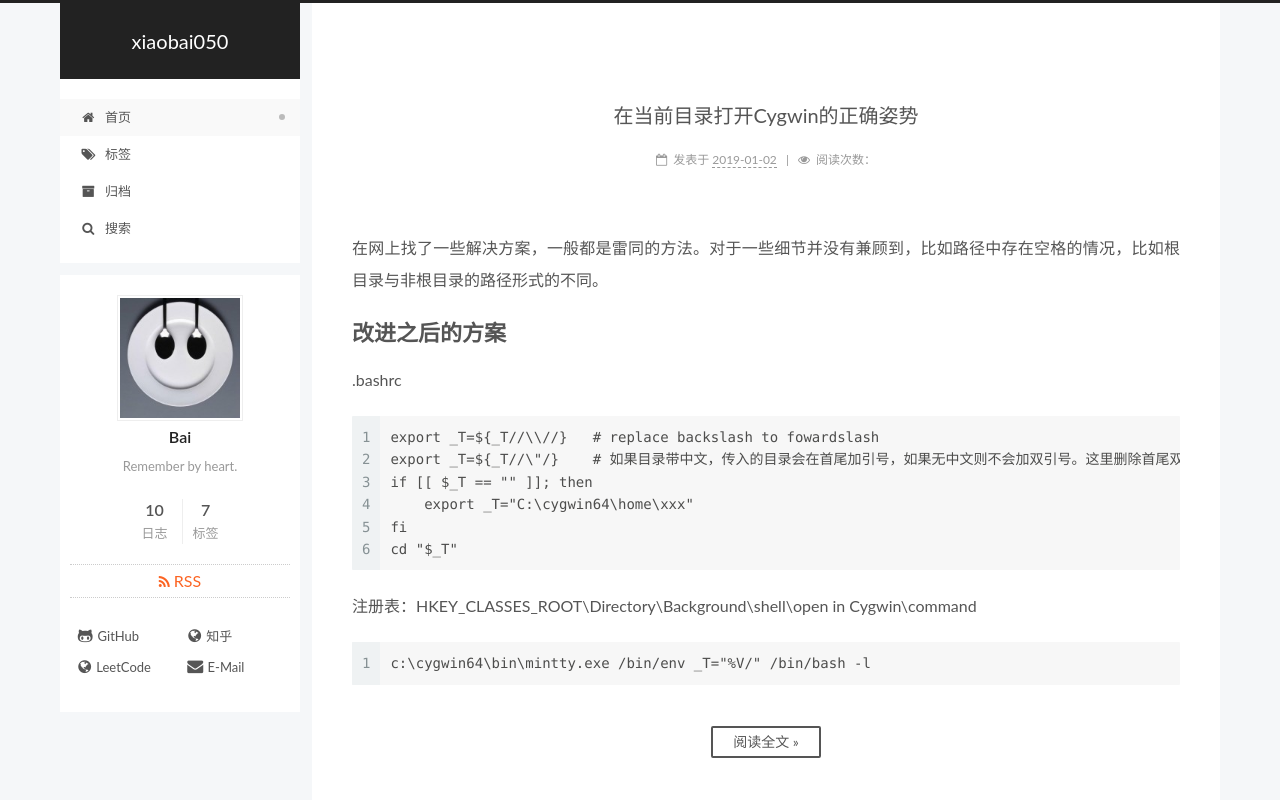
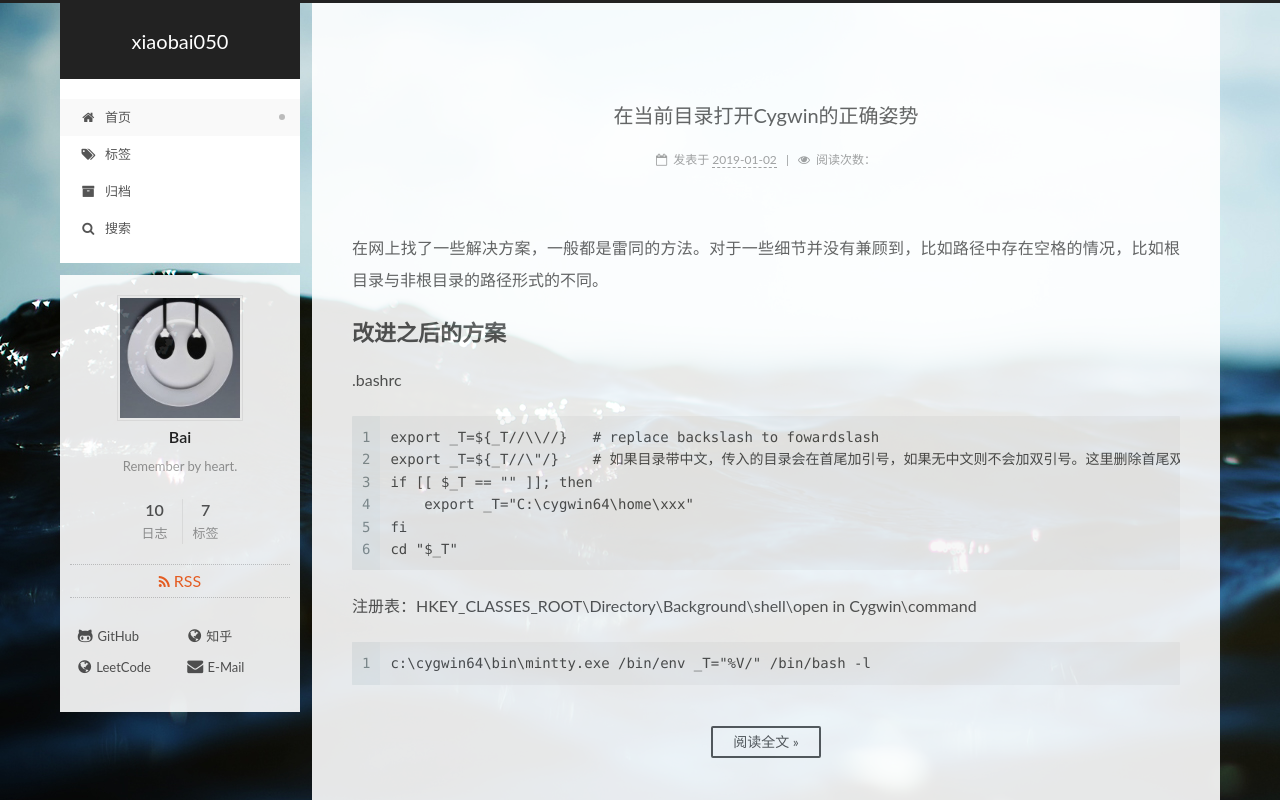
Before and after one commit to xiaobai050/xiaobai050.github.io, a plain HTML site: page index.html in a window 1280 px wide. Shown: the top 800 px of the page. Drawn offline with nearby package versions, Linux system fonts and the light colour scheme; some packages are replaced by stand-ins of ours; no server answers; a script that the page names is missing.

Commit message:
Site updated: 2019-03-21 20:39:13

```diff
--- a/css/main.css
+++ b/css/main.css
@@ -190,6 +190,8 @@
   line-height: 2;
   color: #555;
   background: #f5f7f9;
+  background-image: url("/images/bg.jpg");
+  background-attachment: fixed;
 }
 @media (max-width: 767px) {
   body {
@@ -1887,7 +1889,7 @@
   width: 4px;
   height: 4px;
   border-radius: 50%;
-  background: #eeb9ff;
+  background: #ff4ded;
 }
 .links-of-blogroll {
   font-size: 13px;
@@ -2609,6 +2611,7 @@
   min-height: 700px;
   box-shadow: initial;
   border-radius: initial;
+  opacity: 0.9;
 }
 @media (min-width: 768px) and (max-width: 991px) {
   .content-wrap {
@@ -2632,6 +2635,7 @@
   width: 240px;
   background: #f5f7f9;
   box-shadow: none;
+  opacity: 0.9;
 }
 @media (min-width: 768px) and (max-width: 991px) {
   .sidebar {
```
Also changed, not shown: 2016/10/11/create-a-new-blog-dir/index.html (+3 -3 lines), 2018/11/11/hexo-theme-upgrade/index.html (+3 -3 lines), 2019/01/02/open-cygwin-here/index.html (+3 -3 lines), atom.xml (+6 -6 lines), search.xml (+6 -6 lines), images/bg.jpg (added), tags/index.html (line endings or trailing spaces).
